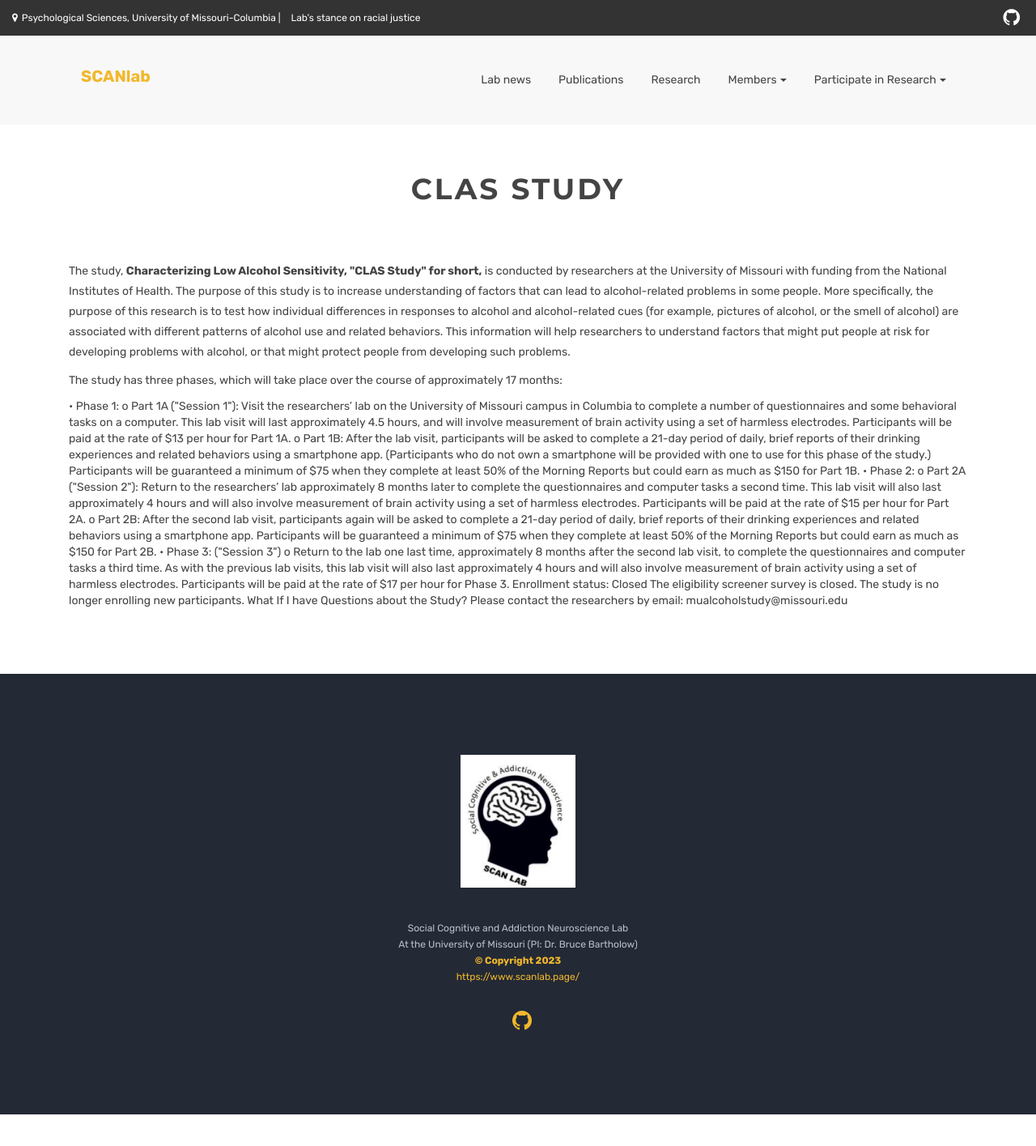
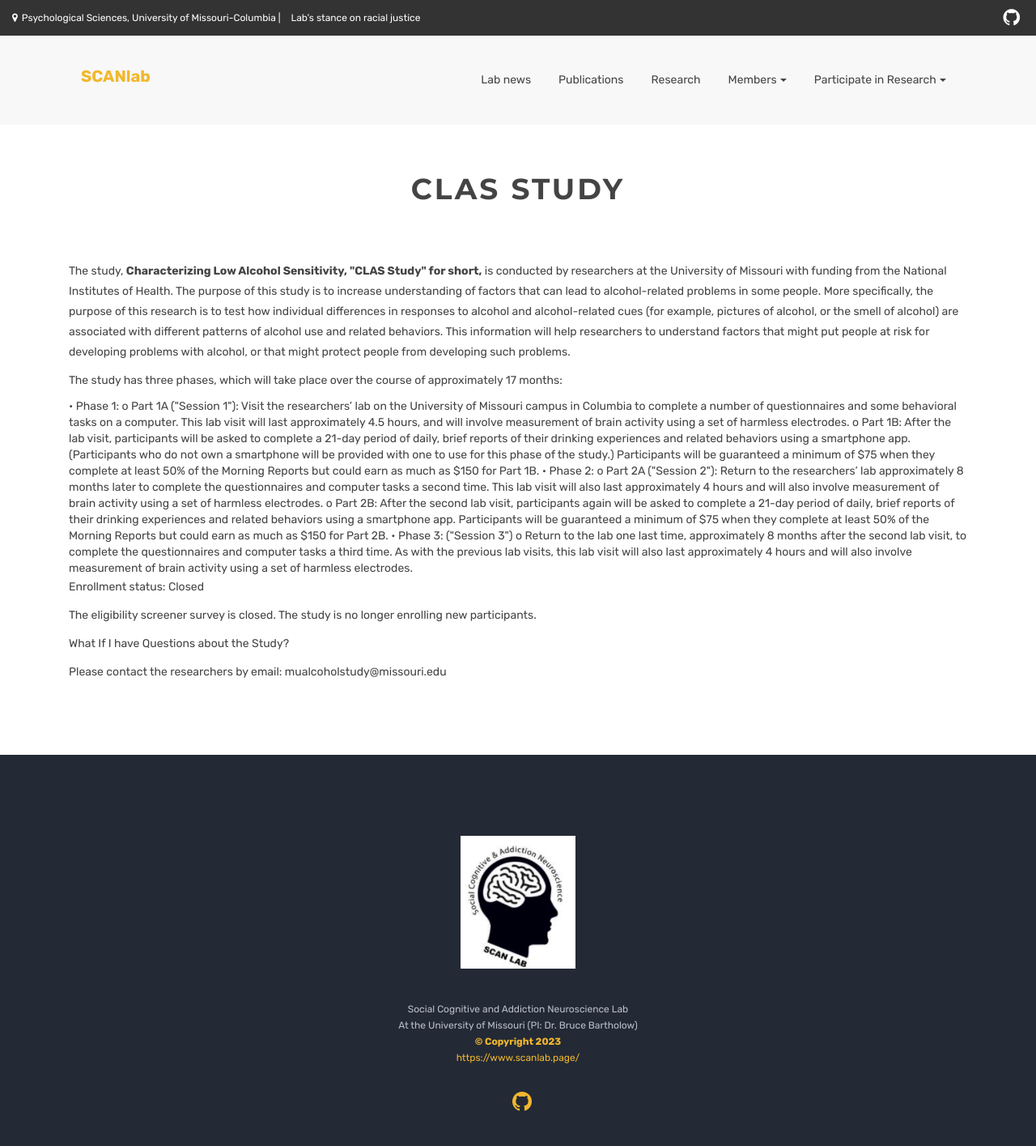
Before and after one commit to bartholow-scanlab/bartholow-scanlab.github.io, a Jekyll site: the page built from CLASstudy.html, in a window 1280 px wide. Shown: the top 1415 px of the page at 81% size. Built offline with Jekyll 4.4.1, drawn with Linux system fonts in a browser that asks for light colours.

Commit message:
Update CLASstudy.html

```diff
--- a/CLASstudy.html
+++ b/CLASstudy.html
@@ -24,24 +24,28 @@ canonical:
             </div>
 		<!-- Title End -->
 
-
-
 	<p>	The study, <strong>Characterizing Low Alcohol Sensitivity, "CLAS Study" for short,</strong> is conducted by researchers at the University of Missouri with funding from the National Institutes of Health. The purpose of this study is to increase understanding of factors that can lead to alcohol-related problems in some people.  More specifically, the purpose of this research is to test how individual differences in responses to alcohol and alcohol-related cues (for example, pictures of alcohol, or the smell of alcohol) are associated with different patterns of alcohol use and related behaviors.  This information will help researchers to understand factors that might put people at risk for developing problems with alcohol, or that might protect people from developing such problems.</p>
 
 
 <p>	The study has three phases, which will take place over the course of approximately 17 months:</p>
 •	Phase 1:
-o	Part 1A ("Session 1"): Visit the researchers’ lab on the University of Missouri campus in Columbia to complete a number of questionnaires and some behavioral tasks on a computer.  This lab visit will last approximately 4.5 hours, and will involve measurement of brain activity using a set of harmless electrodes.  Participants will be paid at the rate of $13 per hour for Part 1A.
+o	Part 1A ("Session 1"): Visit the researchers’ lab on the University of Missouri campus in Columbia to complete a number of questionnaires and some behavioral tasks on a computer.  This lab visit will last approximately 4.5 hours, and will involve measurement of brain activity using a set of harmless electrodes.
+
 o	Part 1B: After the lab visit, participants will be asked to complete a 21-day period of daily, brief reports of their drinking experiences and related behaviors using a smartphone app.  (Participants who do not own a smartphone will be provided with one to use for this phase of the study.)  Participants will be guaranteed a minimum of $75 when they complete at least 50% of the Morning Reports but could earn as much as $150 for Part 1B.
+
 •	Phase 2:
-o	Part 2A ("Session 2"): Return to the researchers’ lab approximately 8 months later to complete the questionnaires and computer tasks a second time.  This lab visit will also last approximately 4 hours and will also involve measurement of brain activity using a set of harmless electrodes.  Participants will be paid at the rate of $15 per hour for Part 2A.
+o	Part 2A ("Session 2"): Return to the researchers’ lab approximately 8 months later to complete the questionnaires and computer tasks a second time.  This lab visit will also last approximately 4 hours and will also involve measurement of brain activity using a set of harmless electrodes.
+
 o	Part 2B: After the second lab visit, participants again will be asked to complete a 21-day period of daily, brief reports of their drinking experiences and related behaviors using a smartphone app.  Participants will be guaranteed a minimum of $75 when they complete at least 50% of the Morning Reports but could earn as much as $150 for Part 2B.
+
 •	Phase 3: ("Session 3")
-o	Return to the lab one last time, approximately 8 months after the second lab visit, to complete the questionnaires and computer tasks a third time.  As with the previous lab visits, this lab visit will also last approximately 4 hours and will also involve measurement of brain activity using a set of harmless electrodes.  Participants will be paid at the rate of $17 per hour for Phase 3.
-Enrollment status: Closed
-The eligibility screener survey is closed. The study is no longer enrolling new participants.
-What If I have Questions about the Study?
-Please contact the researchers by email: mualcoholstudy@missouri.edu
+o	Return to the lab one last time, approximately 8 months after the second lab visit, to complete the questionnaires and computer tasks a third time.  As with the previous lab visits, this lab visit will also last approximately 4 hours and will also involve measurement of brain activity using a set of harmless electrodes.
+
+
+<p>Enrollment status: Closed</p>
+<p>The eligibility screener survey is closed. The study is no longer enrolling new participants. </p>
+<p>What If I have Questions about the Study?</p>
+<p>Please contact the researchers by email: mualcoholstudy@missouri.edu</p>
 
 
 
```
